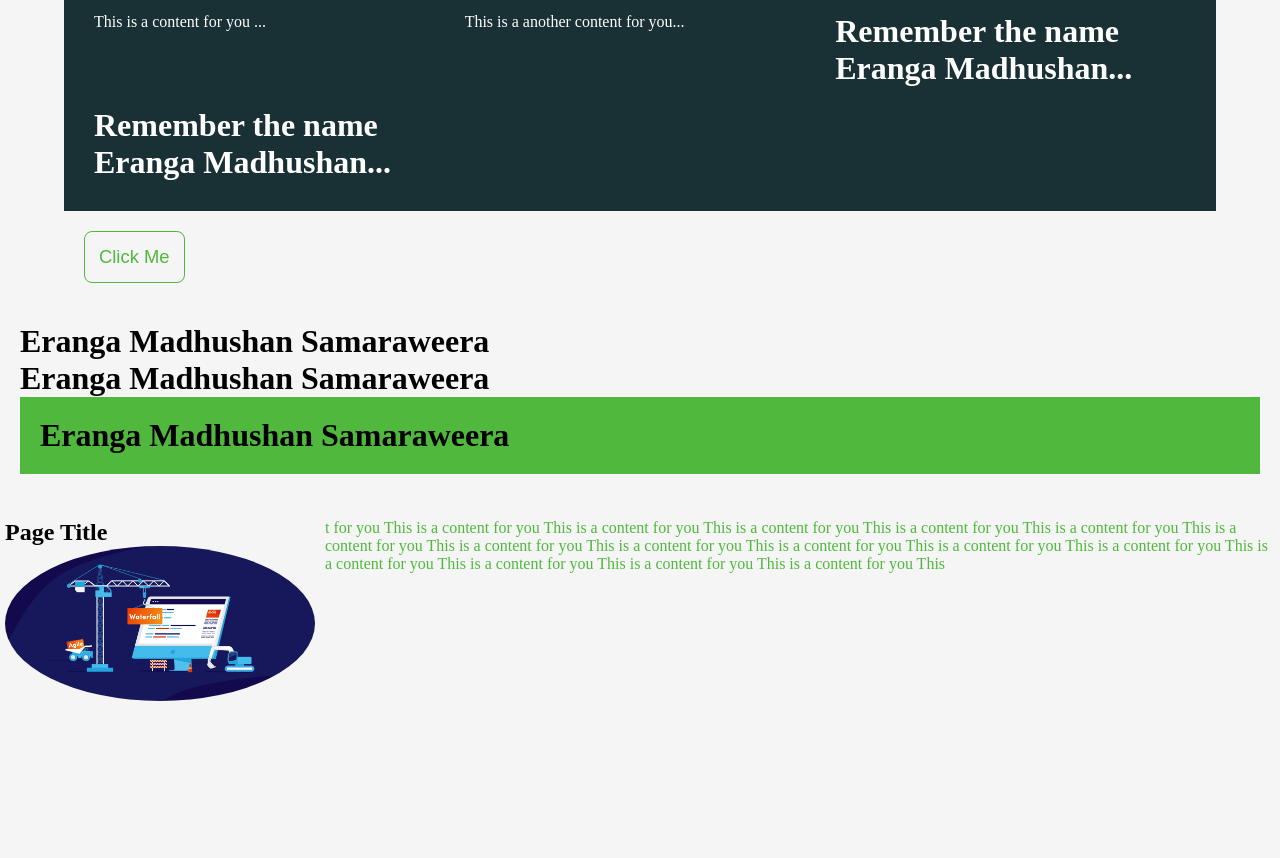
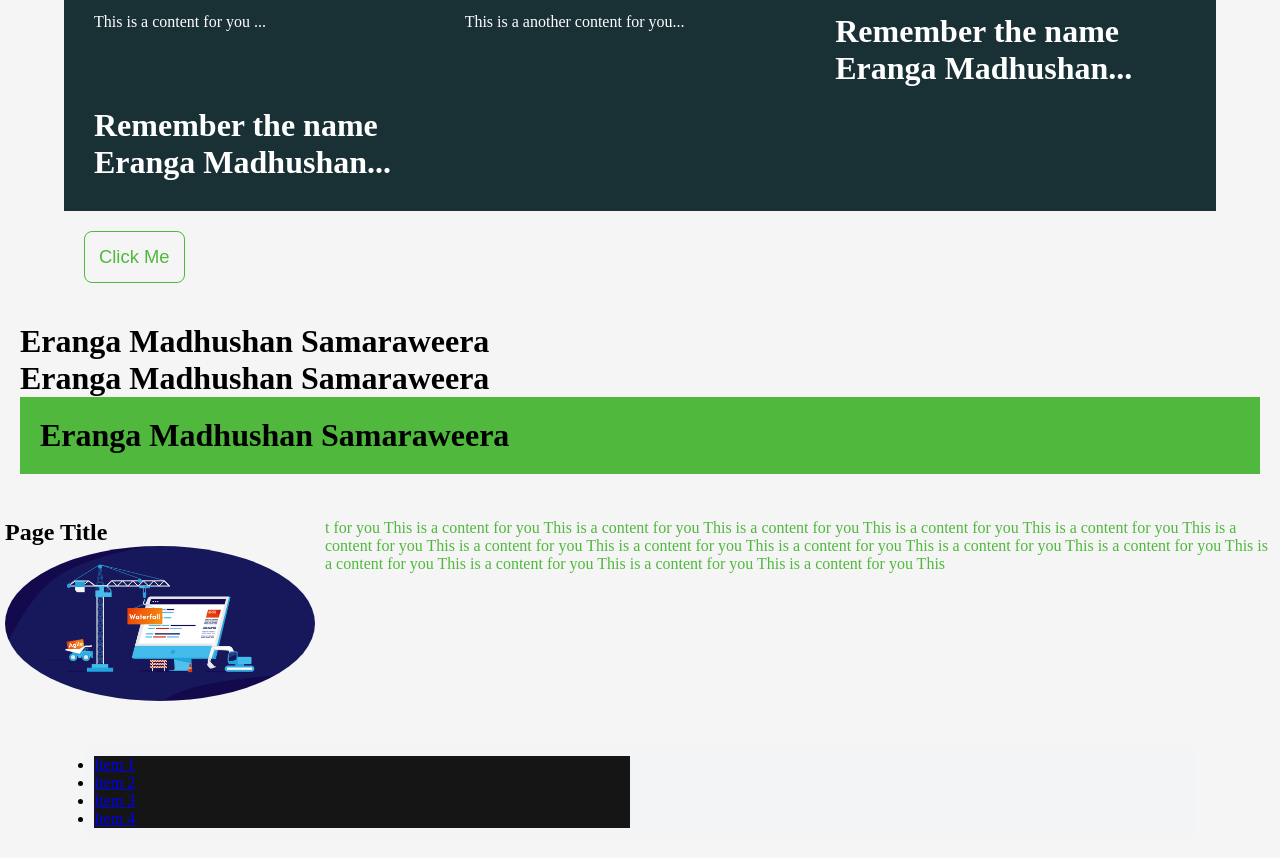
Before and after one commit to Erangamadhushan/e-css-create-a-general-purpose-css-framework-, a plain HTML site: page index.html in a window 1280 px wide. Shown: the part 710-1568 px from the top of the page. Before the commit the page ends 1420 px from the top, so only its background shows below. Drawn offline with Linux system fonts and the light colour scheme.

Commit message:
test new feacher for navbar not add yet it is currently in stage 2 (almost 40% finished)

```diff
--- a/index.html
+++ b/index.html
@@ -75,6 +75,22 @@
                 </p>
             </div>
         </div>
+        <div class="container-lg">
+            <div class="tuple mt-3 bg-alice">
+                <div class="col-md-6">
+                    <ul class="nav bg-dark justify-content-between">
+                        <li class="nav-item"><a href="#">Item 1</a></li>
+                        <li class="nav-item"><a href="#">Item 2</a></li>
+                        <li class="nav-item"><a href="#">Item 3</a></li>
+                        <li class="nav-item"><a href="#">Item 4</a></li>
+                    </ul>
+                </div>
+                <div class="col-md-6">
+
+                </div>
+
+            </div>
+        </div>
 
     </body>
 </html>
```
